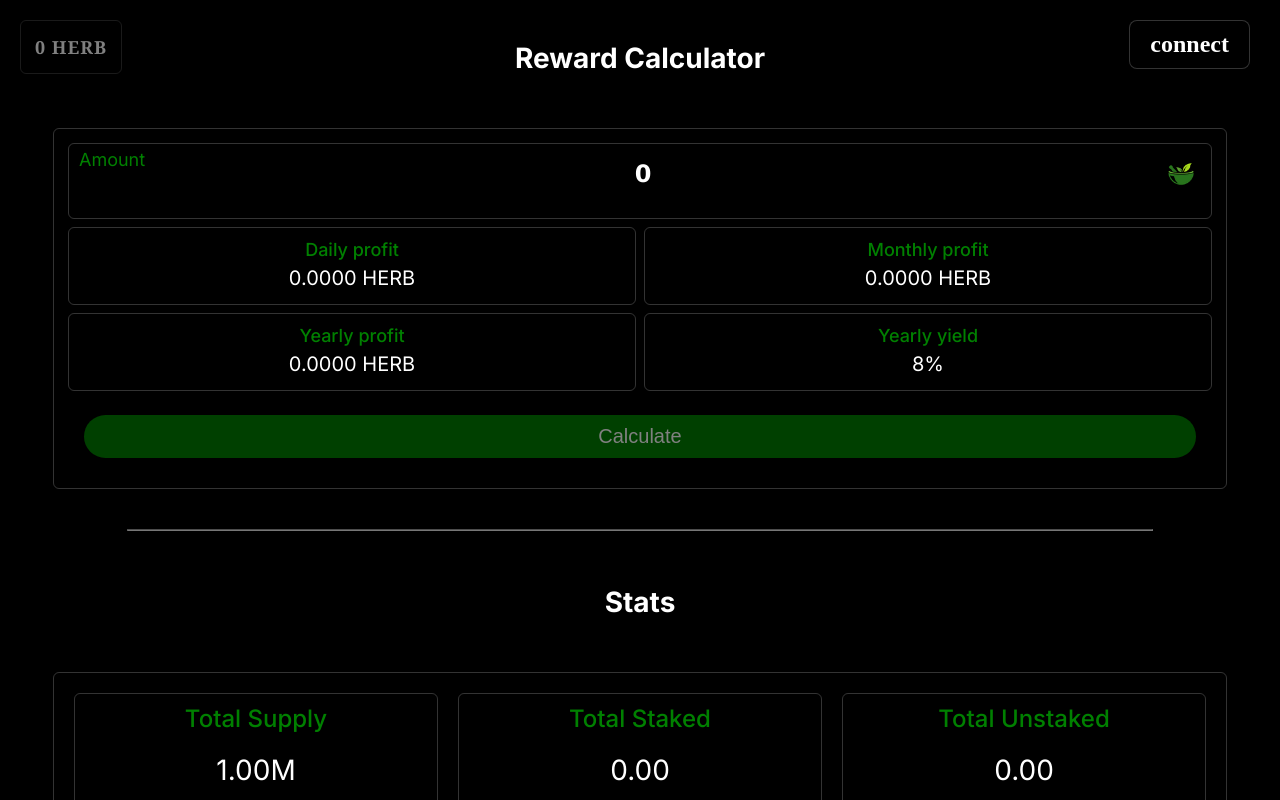
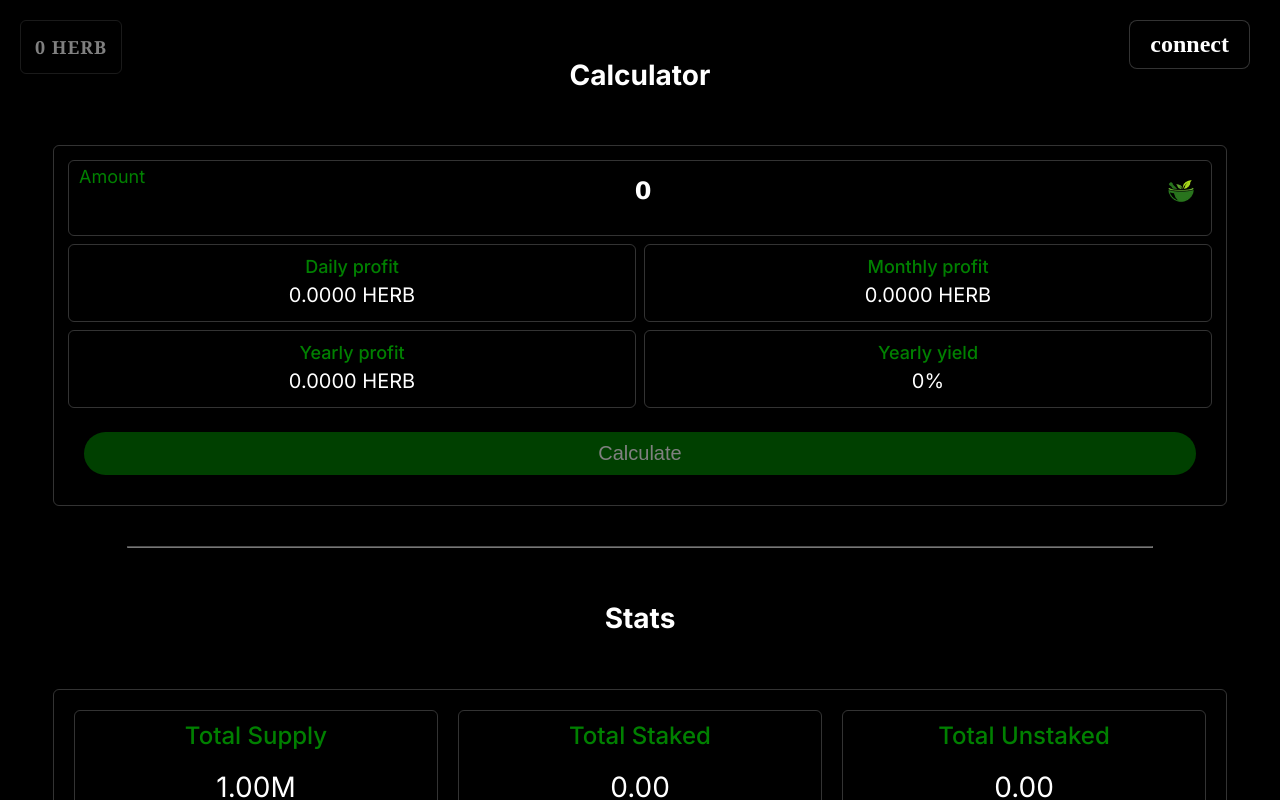
Before and after one commit to shaurya0410/herbstake, a Next.js app: page / in a window 1280 px wide. Shown: the top 800 px of the page. Built offline with nearby package versions, Linux system fonts and the light colour scheme; what @waxio/waxjs, anchor-link, anchor-link-browser-transport would draw is missing.

Commit message:
sixth commit

```diff
--- a/app/components/Calculator.jsx
+++ b/app/components/Calculator.jsx
@@ -1,9 +1,9 @@
 "use client";
 import React, { useState } from "react";
 import "../Calculator.css";
-const Calculator = () => {
+const Calculator = ({info}) => {
   const handleCalculate = async () => {
-    const reward_per_second = 0.08 / 365 / 24 / 60 / 60; // APY converted to per second
+    const reward_per_second = info.base_apr/100 / 365 / 24 / 60 / 60; // APY converted to per second
     let claim_amount_second = calc.amount * reward_per_second;
     setCalc((prevObj) => ({
       ...prevObj,
@@ -67,7 +67,7 @@ const Calculator = () => {
         </div>
         <div className="calc_profit_item">
           <span className="title">Yearly yield</span>
-          <span>{"8%"}</span>
+          <span>{info.base_apr}%</span>
         </div>
       </div>
       {calc.amount > 0? (
--- a/app/components/Staking.jsx
+++ b/app/components/Staking.jsx
@@ -11,15 +11,17 @@ const Staking = ({
   unlockCooldown,
   setModal,
   setType,
+  info,
 }) => {
   useEffect(() => {
     // if(isuser){
     const intervalId = setInterval(() => {
       // console.log(staked+unstaked);
-      setClaim(calculateClaim(staked, lastClaim));
+      setClaim(calculateClaim(staked, lastClaim, info.base_apr));
     }, 1000);
     return () => clearInterval(intervalId);
   }, []);
+
   return (
     <>
       <div className="staking_reward">
@@ -32,7 +34,7 @@ const Staking = ({
           </span>
           <span className="reward_perhour">{`(${(
             staked *
-            (0.08 / 365 / 24)
+            (info.base_apr / 100 / 365 / 24)
           ).toFixed(4)}/h)`}</span>
           <Button
             setModal={setModal}
@@ -108,11 +110,11 @@ export default Staking;
 
 //helper function
 
-function calculateClaim(staked_amount, last_claim) {
+function calculateClaim(staked_amount, last_claim, apy) {
   let current_time = Date.now();
   let elapsed_time = (current_time - parseInt(last_claim)) / 1000;
   // const apy = 0.1; // 10% APY
-  const reward_per_second = 0.08 / 365 / 24 / 60 / 60; // APY converted to per second
+  const reward_per_second = apy / 100 / 365 / 24 / 60 / 60; // APY converted to per second
   let claim_amount = staked_amount * reward_per_second * elapsed_time;
   return claim_amount;
 }
--- a/app/page.js
+++ b/app/page.js
@@ -38,7 +38,9 @@ const MainPage = () => {
   const [info, setInfo] = useState({
     total_staked: "0.0000 HERB",
     total_unstaked: "0.0000 HERB",
+    base_apr: 0,
   });
+
   const [loginModal, setLoginModal] = useState(false);
   const [wallet, setWallet] = useState("wax"); //anchor
   const [session, setSession] = useState("");
@@ -288,7 +290,7 @@ const MainPage = () => {
         )}
       </div>
 
-      {(staked+unstaked)>0 && (
+      {staked + unstaked > 0 && (
         <Staking
           isuser={isuser}
           staked={staked}
@@ -299,11 +301,12 @@ const MainPage = () => {
           unlockCooldown={unlockCooldown}
           setModal={setModal}
           setType={setType}
+          info={info}
         />
       )}
 
-      <h2>Reward Calculator</h2>
-      <Calculator parse_numbers={parse_numbers} />
+      <h2 style={{marginTop:'2rem'}}>Calculator</h2>
+      <Calculator parse_numbers={parse_numbers} info={info} />
       <hr
         style={{
           color: "white",
```
Lines whose indentation alone changed are shown as unchanged.
